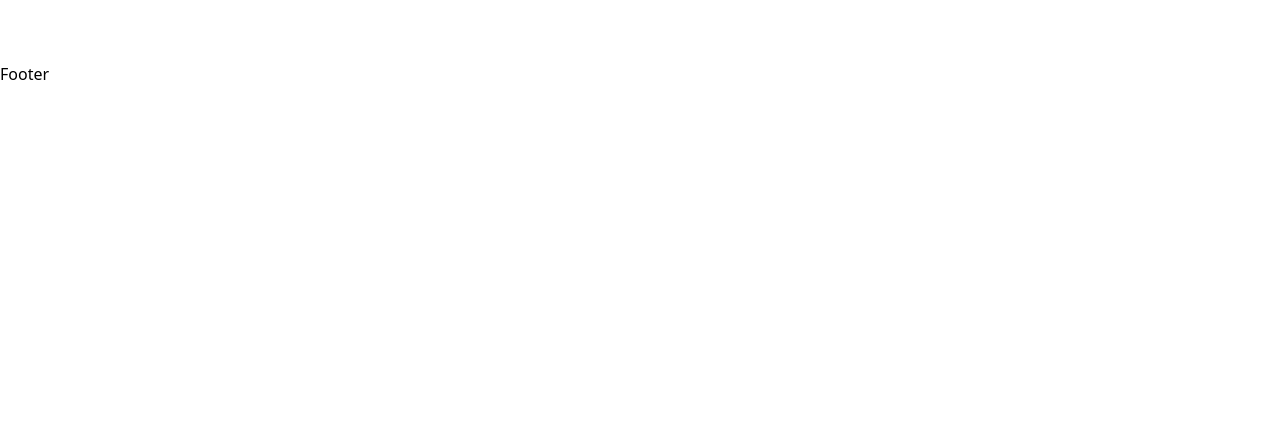
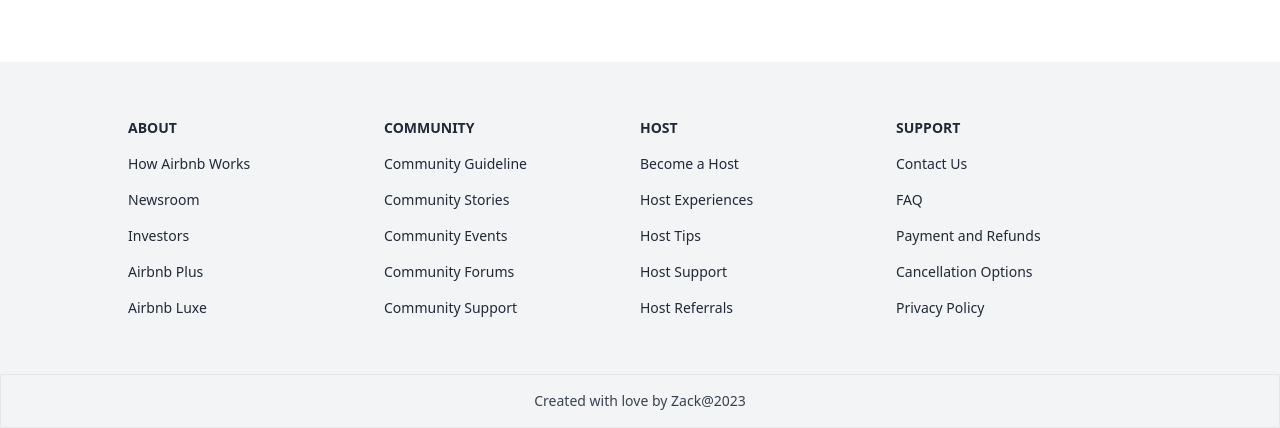
Before and after one commit to Zack-Dx/Airbnb-Clone-Next-JS, a Next.js app: page / in a window 1280 px wide. Shown: the part 1914-2342 px from the top of the page. Before the commit the page ends 2000 px from the top, so only its background shows below. Built offline with nearby package versions, Linux system fonts and the light colour scheme.

Commit message:
Footer component added.

```diff
--- a/components/Footer/Footer.js
+++ b/components/Footer/Footer.js
@@ -1,7 +1,50 @@
 import React from "react";
 
 const Footer = () => {
-  return <div>Footer</div>;
+  return (
+    <>
+      <footer>
+        <div className="grid grid-cols-1 md:grid-cols-4 gap-y-10 px-32 py-14 bg-gray-100 text-gray-600">
+          <div className="space-y-4 text-sm text-gray-800">
+            <h5 className="font-bold">ABOUT</h5>
+            <p>How Airbnb Works</p>
+            <p>Newsroom</p>
+            <p>Investors</p>
+            <p>Airbnb Plus</p>
+            <p>Airbnb Luxe</p>
+          </div>
+
+          <div className="space-y-4 text-sm text-gray-800">
+            <h5 className="font-bold">COMMUNITY</h5>
+            <p>Community Guideline</p>
+            <p>Community Stories</p>
+            <p>Community Events</p>
+            <p>Community Forums</p>
+            <p>Community Support</p>
+          </div>
+          <div className="space-y-4 text-sm text-gray-800">
+            <h5 className="font-bold">HOST</h5>
+            <p>Become a Host</p>
+            <p>Host Experiences</p>
+            <p>Host Tips</p>
+            <p>Host Support</p>
+            <p>Host Referrals</p>
+          </div>
+          <div className="space-y-4 text-sm text-gray-800">
+            <h5 className="font-bold">SUPPORT</h5>
+            <p>Contact Us</p>
+            <p>FAQ</p>
+            <p>Payment and Refunds</p>
+            <p>Cancellation Options</p>
+            <p>Privacy Policy</p>
+          </div>
+        </div>
+        <div className="text-center font-medium text-sm text-gray-700 bg-gray-100 py-4 border">
+          <p>Created with love by Zack@2023</p>
+        </div>
+      </footer>
+    </>
+  );
 };
 
 export default Footer;
```
